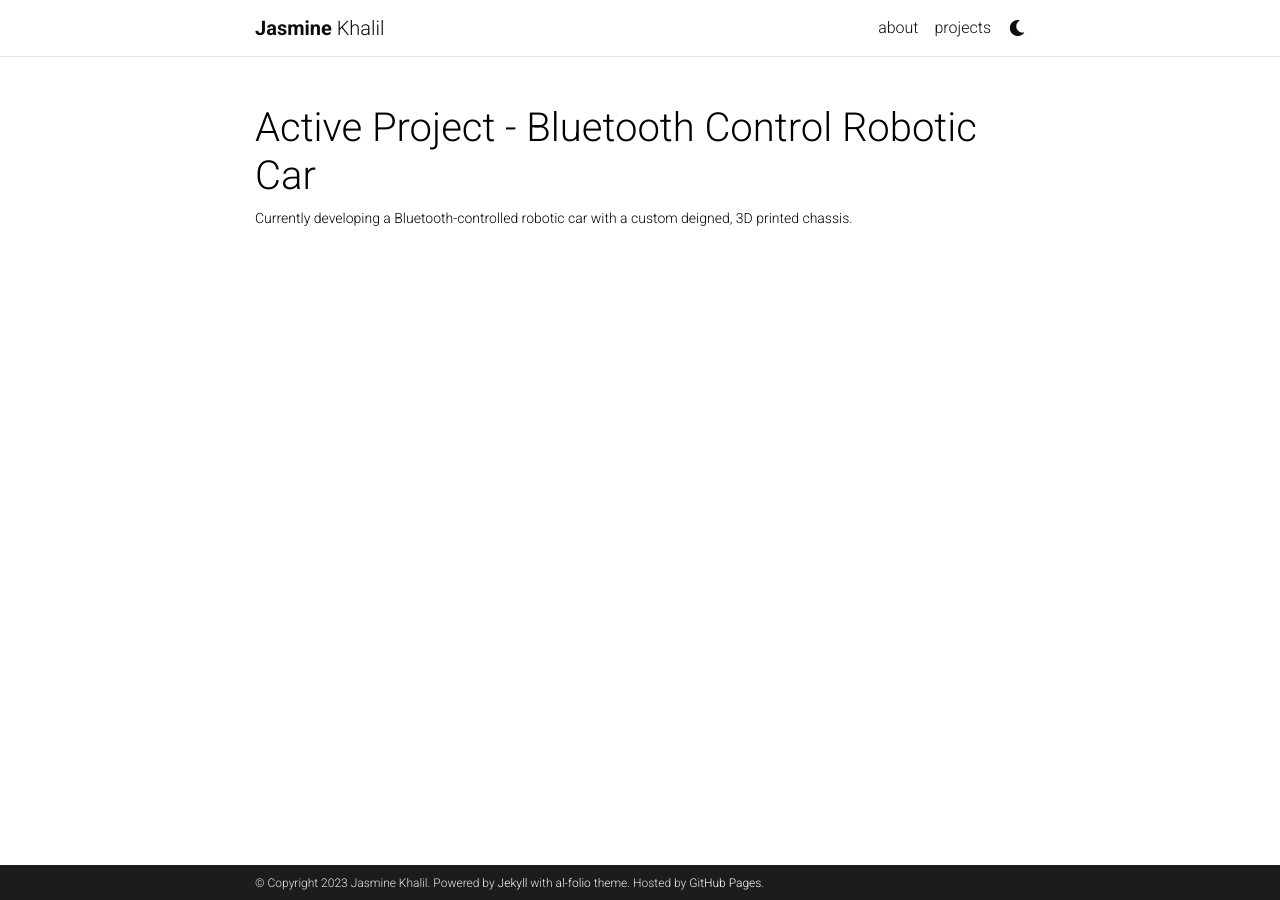
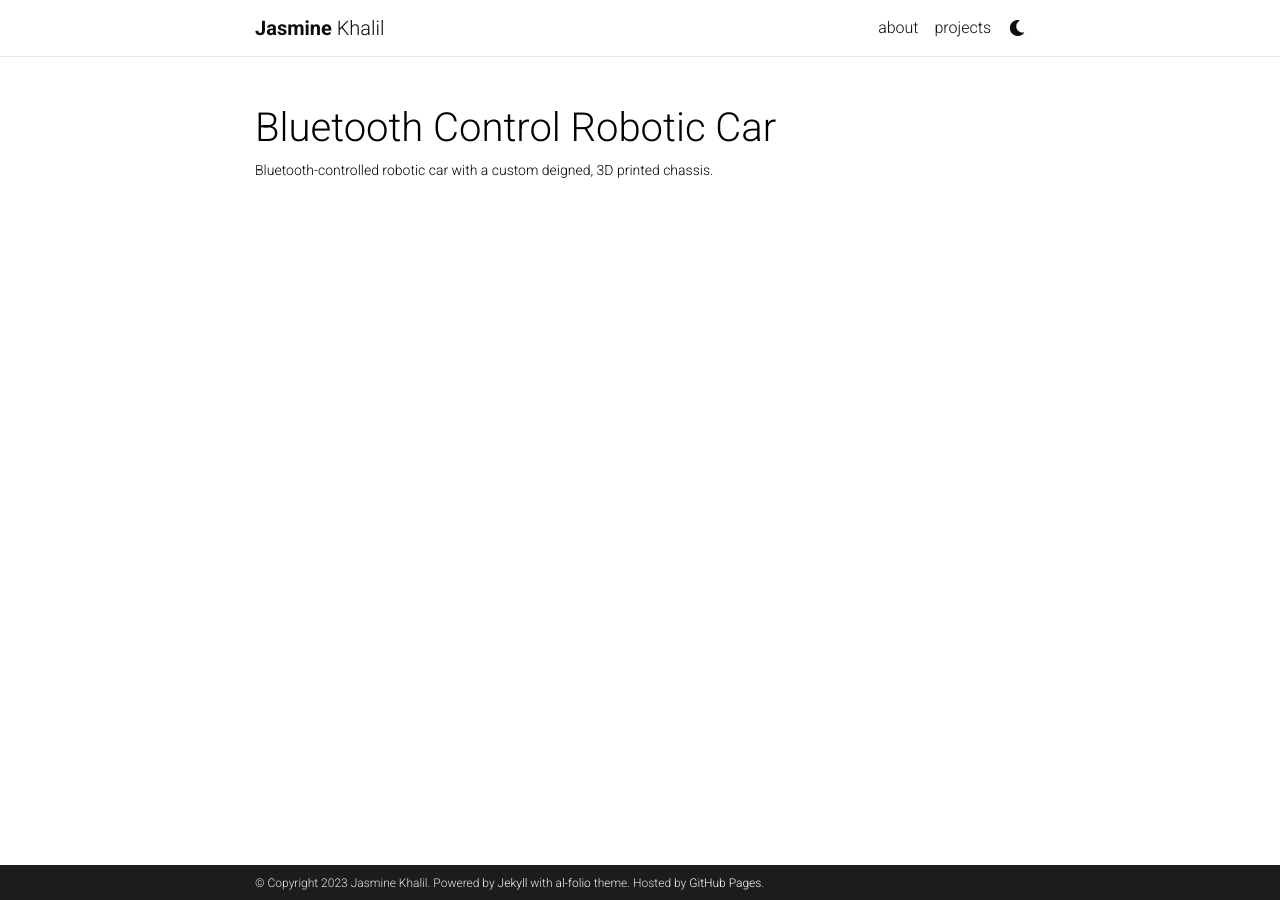
Before and after one commit to Jasminekhalil/jasminekhalil.github.io, a Jekyll site: the page built from _projects/7_project.md, in a window 1280 px wide. Built offline with Jekyll 4.4.1, drawn with Linux system fonts in a browser that asks for light colours; comment, search, counter and statistics services are not loaded; a style sheet for code colours, icons or effects is not loaded.

Commit message:
Updated projects

```diff
--- a/_projects/7_project.md
+++ b/_projects/7_project.md
@@ -1,8 +1,8 @@
 ---
 layout: page
-title: Active Project - Bluetooth Control Robotic Car
-description: Currently developing a Bluetooth-controlled robotic car with a custom deigned, 3D printed chassis.
-img: assets/img/activeproject.png
+title: Bluetooth Control Robotic Car
+description: Bluetooth-controlled robotic car with a custom deigned, 3D printed chassis.
+img: assets/img/BCC.JPG
 importance: 3
 category: project
 ---
```
Also changed, not shown: 1 other file.
